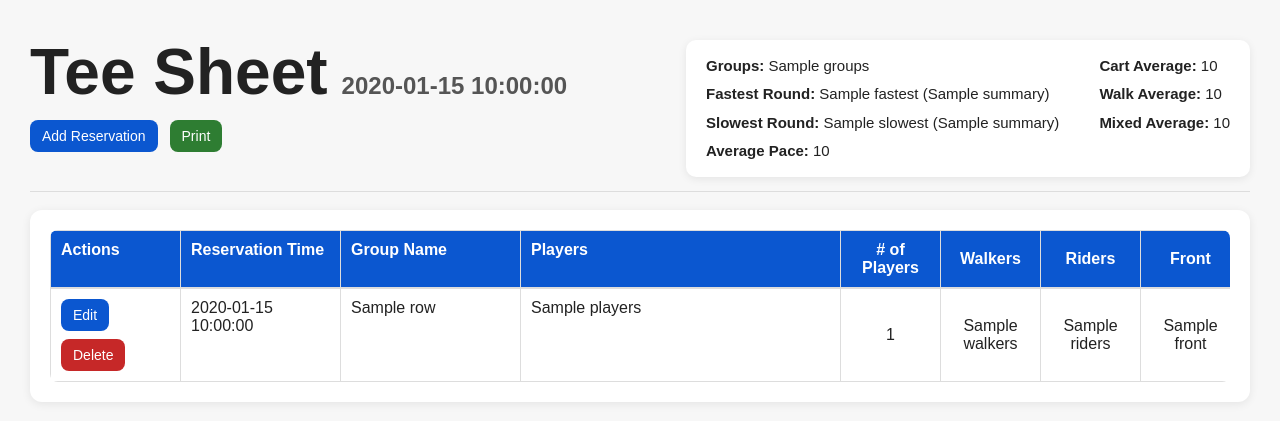
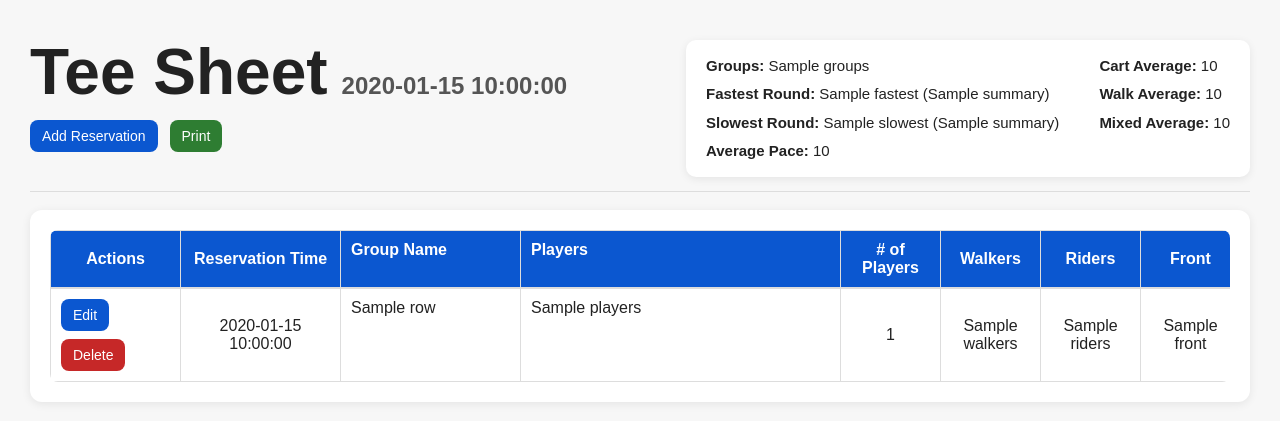
Before and after one commit to nicholasdemarcoo-ui/pacecontrol, a Flask app: template templates/tee_sheet.html in a window 1280 px wide. Shown: the top 421 px of the page. Run offline with Flask 3, Linux system fonts and the light colour scheme; the template is opened without the code that fills it: most values are stand-ins (such as "Sample title", 1, 10 or a date in 2020); lists and menus that the app fills with data are empty.

Commit message:
Update tee_sheet.html

```diff
--- a/templates/tee_sheet.html
+++ b/templates/tee_sheet.html
@@ -258,12 +258,14 @@
         }
         /* Center specific columns */
 .col-count,
+.col-actions,
 .col-walkers,
 .col-riders,
 .col-front,
 .col-back,
 .col-rotation,
 .col-total,
+.col-time,
 .col-average {
     text-align: center;
     vertical-align: middle;
```
